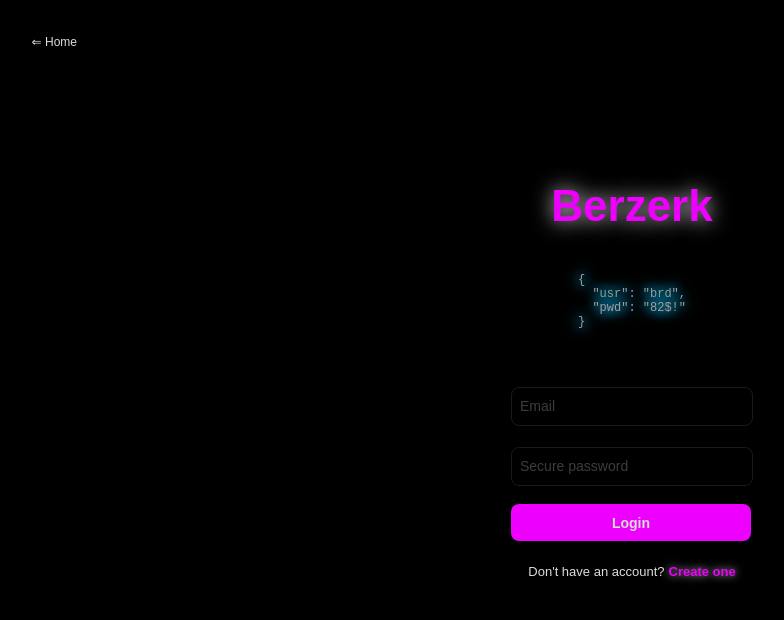
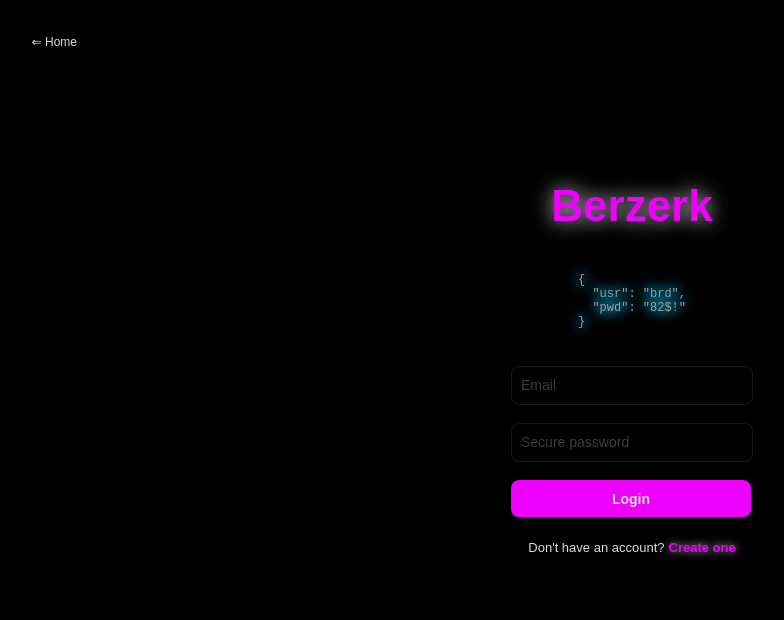
Before and after one commit to bmeikle56/bz-dev, a Next.js app: page /auth in a window 1280 px wide. Shown: the top 620 px of the page, without its empty margins (8-792 px from the left). Built offline with nearby package versions, Linux system fonts and the light colour scheme.

Commit message:
Add function to auth text fields

```diff
--- a/src/app/auth/page.js
+++ b/src/app/auth/page.js
@@ -4,7 +4,7 @@
 import { motion } from 'motion/react'
 import { Spacer } from '../components/Spacer'
 import { useRouter } from 'next/navigation'
-import { useEffect, useState } from 'react'
+import { useState } from 'react'
 
 function BackBtn() {
   const router = useRouter()
@@ -26,13 +26,22 @@ function BackBtn() {
   )
 }
 
-function LoginField({ txt }) {
+function LoginField({ placeholder, onChange }) {
   return (
     <div>
-      <input type='text' style={{opacity: 0}}></input>
-      <div style={{border: '1px solid rgb(26,26,26)', height: '37px', width: '240px', borderRadius: '8px'}}>
-        <p style={{color:'rgb(60,60,60)', position: 'absolute', margin: '10px 0 0 8px', fontSize: '14px'}}>{txt}</p>
-      </div>
+      <input
+      type='text'
+      placeholder={placeholder}
+      id={`${placeholder}-txt-field`}
+      onChange={onChange}
+      style={{
+        background: 'none',
+        position: 'absolute',
+        color:'rgb(120,120,120)',
+        margin: '10px 0 0 8px',
+        fontSize: '14px'
+      }}/>
+      <div style={{border: '1px solid rgb(26,26,26)', height: '37px', width: '240px', borderRadius: '8px'}}/>
     </div>
   )
 }
@@ -88,6 +97,16 @@ function Decoration() {
 }
 
 function SignUp({ setState }) {
+  const [email, setEmail] = useState(null)
+  const [pwd, setPwd] = useState(null)
+  const [pwdAgain, setPwdAgain] = useState(null)
+
+  function printCredentials() {
+    console.log(email)
+    console.log(pwd)
+    console.log(pwdAgain)
+  }
+
   return (
     <div style={{display: 'flex', flexDirection: 'column', alignItems: 'center'}}>
       <Spacer height={'5px'}/>
@@ -107,18 +126,30 @@ function SignUp({ setState }) {
             color: 'rgb(150,150,150)',
             margin: 0
           }}>Enter a valid email</p>
-          <LoginField txt={'Email'}/>
+          <Spacer height={'18px'}/>
+          <LoginField
+            placeholder={'Email'}
+            onChange={(event) => setEmail(event.target.value)}
+          />
           <p style={{
             fontSize: '12px',
             color: 'rgb(150,150,150)',
             paddingTop: 18,
             margin: 0
           }}>Enter a secure password</p>
-          <LoginField txt={'Secure password'}/>
-          <LoginField txt={'Re-enter password'}/>
+          <Spacer height={'18px'}/>
+          <LoginField
+            placeholder={'Secure password'}
+            onChange={(event) => setPwd(event.target.value)}
+          />
+          <Spacer height={'18px'}/>
+          <LoginField
+            placeholder={'Re-enter password'}
+            onChange={(event) => setPwdAgain(event.target.value)}
+          />
         </div>
         <Spacer height={'18px'}/>
-        <LoginSignupBtn onClick={() => {console.log('sign up')}} txt={'Sign up'}/>
+        <LoginSignupBtn onClick={() => {printCredentials()}} txt={'Sign up'}/>
         <Spacer height={'5px'}/>
         <div style={{display: 'flex', justifyContent:'center', alignItems: 'center'}}>
           <p style={{color: 'rgb(220,220,220)', fontSize: '13px'}}>Have an account?</p>
@@ -132,6 +163,14 @@ function SignUp({ setState }) {
 }
 
 function Login({ setState }) {
+  const [email, setEmail] = useState(null)
+  const [pwd, setPwd] = useState(null)
+
+  function printCredentials() {
+    console.log(email)
+    console.log(pwd)
+  }
+
   return (
     <div style={{display: 'flex', flexDirection: 'column', alignItems: 'center'}}>
       <Spacer height={'5px'}/>
@@ -145,12 +184,18 @@ function Login({ setState }) {
       }}
       >
         <Spacer height={'25px'}/>
-        <div style={{display: 'flex', flexDirection: 'column', justifyContent:'center'}}>
-          <LoginField txt={'Email'}/>
-          <LoginField txt={'Secure password'}/>
+        <div style={{display: 'flex', flexDirection: 'column', gap: '18px', justifyContent:'center'}}>
+          <LoginField
+            placeholder={'Email'}
+            onChange={(event) => setEmail(event.target.value)}
+          />
+          <LoginField
+            placeholder={'Secure password'}
+            onChange={(event) => setPwd(event.target.value)}
+          />
         </div>
         <Spacer height={'18px'}/>
-        <LoginSignupBtn onClick={() => {console.log('login')}} txt={'Login'}/>
+        <LoginSignupBtn onClick={() => printCredentials()} txt={'Login'}/>
         <Spacer height={'10px'}/>
         <div style={{display: 'flex', justifyContent:'center', alignItems: 'center'}}>
           <p style={{color: 'rgb(220,220,220)', fontSize: '13px'}}>Don't have an account?</p>
--- a/src/app/globals.css
+++ b/src/app/globals.css
@@ -114,3 +114,13 @@ input[type=checkbox]:checked {
 input {
   transition: all 0.4s ease;
 }
+
+input[type=text], input[type=text]:focus {
+  border: none;
+  outline: none;
+  caret-color: transparent;
+}
+
+input[type=text]::placeholder {
+  color: rgb(60,60,60);
+}
```
